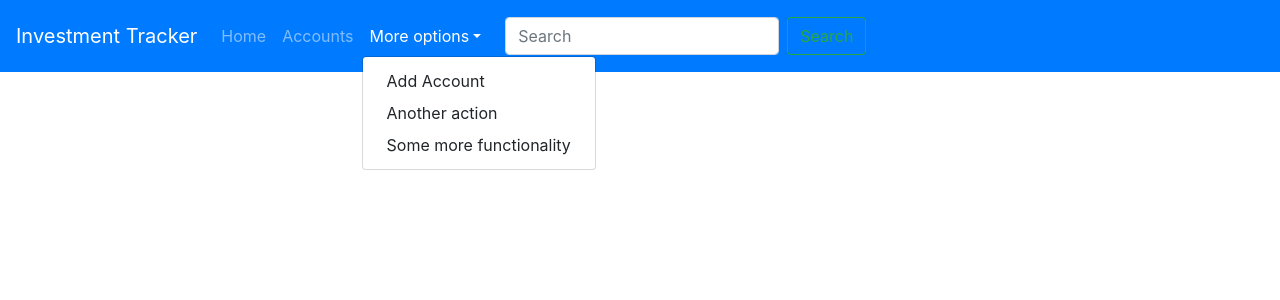
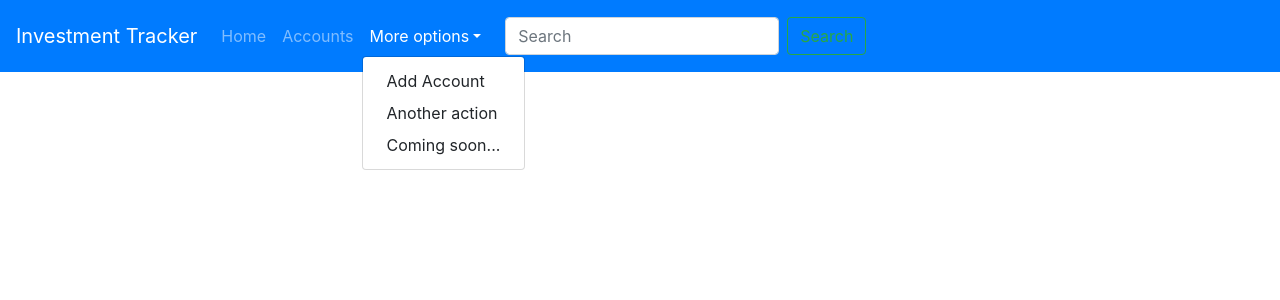
Before and after one commit to rhday/investment-frontend, a React (Create React App) app: page / in a window 1280 px wide. Both pictures are taken after a click on the button "More options". Shown: the top 300 px of the page. Built offline with nearby package versions, Linux system fonts and the light colour scheme; no server answers.

Commit message:
test commit

```diff
--- a/src/App.js
+++ b/src/App.js
@@ -20,7 +20,7 @@ class App extends React.Component {
       <ReactBootStrap.NavDropdown title="More options" id="basic-nav-dropdown">
         <ReactBootStrap.NavDropdown.Item href="/account/new">Add Account</ReactBootStrap.NavDropdown.Item>
         <ReactBootStrap.NavDropdown.Item href="#action/3.2">Another action</ReactBootStrap.NavDropdown.Item>
-        <ReactBootStrap.NavDropdown.Item href="#action/3.3">Some more functionality</ReactBootStrap.NavDropdown.Item>
+        <ReactBootStrap.NavDropdown.Item href="#action/3.3">Coming soon...</ReactBootStrap.NavDropdown.Item>
         {/*<ReactBootStrap.NavDropdown.Divider />*/}
        {/* <ReactBootStrap.NavDropdown.Item href="#action/3.4">Separated link</ReactBootStrap.NavDropdown.Item>*/}
       </ReactBootStrap.NavDropdown>
```
